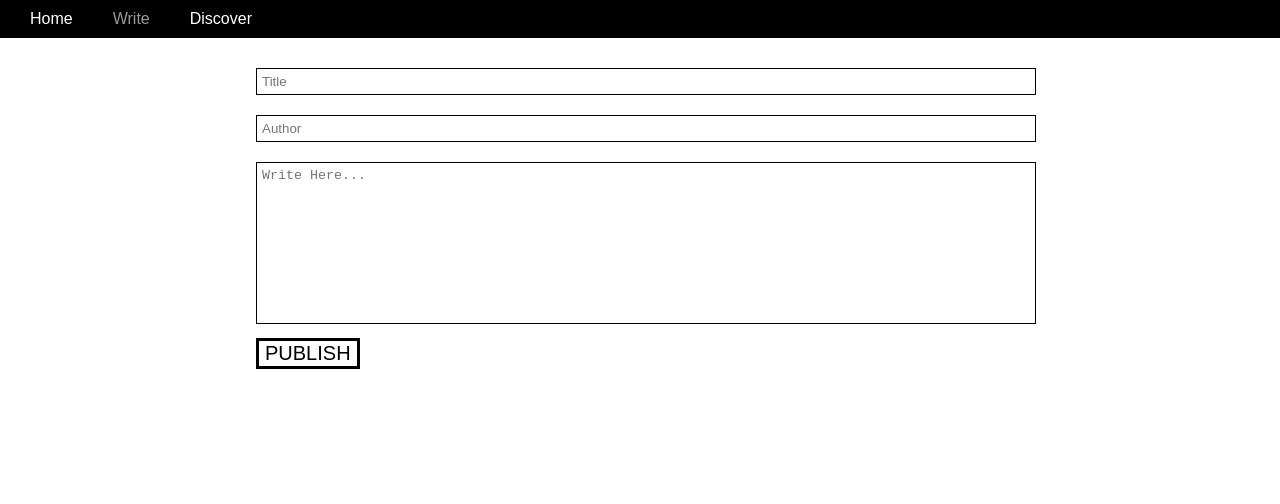
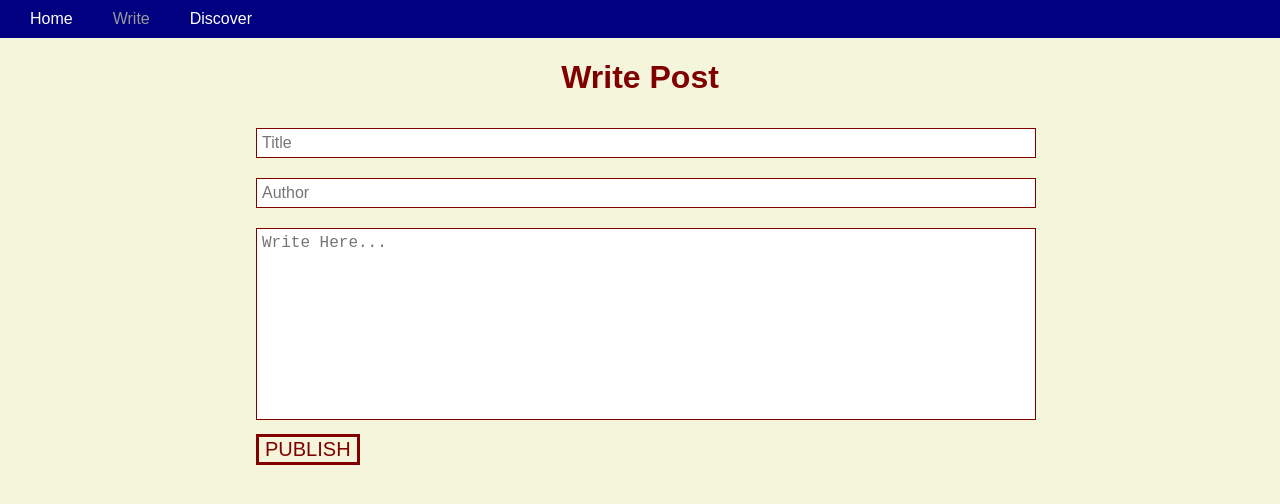
Before and after one commit to austinChappell/day-53-assignment, a React app: page /#/createpost in a window 1280 px wide. Built offline with nearby package versions, Linux system fonts and the light colour scheme.

Commit message:
add some styling

```diff
--- a/src/components/AllPosts.js
+++ b/src/components/AllPosts.js
@@ -13,6 +13,7 @@ class AllPosts extends Component {
   render() {
     return (
       <div className="AllPosts">
+        <h1 style={{textAlign: 'center'}}>Browse All Posts</h1>
         {this.props.data.map((post) => {
           return <BlogPost key={post._id} post={post} />
         })}
--- a/src/components/CreatePost.js
+++ b/src/components/CreatePost.js
@@ -10,6 +10,7 @@ class CreatePost extends Component {
 
     return (
       <div className="CreatePost">
+        <h1 style={{textAlign: 'center'}}>Write Post</h1>
         <input name="title" placeholder="Title" value={this.props.title} onChange={(evt) => this.props.inputChange(evt, 'title')} />
         <input name="author" placeholder="Author" value={this.props.author} onChange={(evt) => this.props.inputChange(evt, 'author')} />
         <textarea name="body" placeholder="Write Here..." rows="10" value={this.props.blog} onChange={(evt) => this.props.inputChange(evt, 'blog')}></textarea>
--- a/src/styles/App.scss
+++ b/src/styles/App.scss
@@ -1,7 +1,13 @@
+$color-primary: navy;
+$color-secondary: beige;
+$color-tertiary: maroon;
+
 body {
   margin: 0;
   padding: 0;
   font-family: sans-serif;
+  background: $color-secondary;
+  color: $color-tertiary;
 }
 
 @import './AllPosts';
--- a/src/styles/BlogPost.scss
+++ b/src/styles/BlogPost.scss
@@ -1,6 +1,6 @@
 .BlogPost {
   width: 100%;
-  border: 3px solid black;
+  border: 3px solid $color-primary;
   margin: 10px 0;
   padding: 20px;
   .body {
--- a/src/styles/CreatePost.scss
+++ b/src/styles/CreatePost.scss
@@ -4,16 +4,23 @@
   input, textarea {
     width: 100%;
     margin: 10px 0;
-    border: 1px solid black;
+    border: 1px solid $color-tertiary;
     padding: 5px;
+    font-size: 16px;
   }
   textarea {
     resize: none;
   }
   button {
-    border: 3px solid black;
+    border: 3px solid $color-tertiary;
+    color: $color-tertiary;
     font-size: 20px;
     text-transform: uppercase;
     background: transparent;
+    cursor: pointer;
+    &:hover {
+      background-color: $color-tertiary;
+      color: $color-secondary;
+    }
   }
 }
--- a/src/styles/NavBar.scss
+++ b/src/styles/NavBar.scss
@@ -1,5 +1,5 @@
 .NavBar {
-  background: black;
+  background: $color-primary;
   padding: 10px;
   a {
     color: white;
```
Also changed, not shown: src/index.css.
